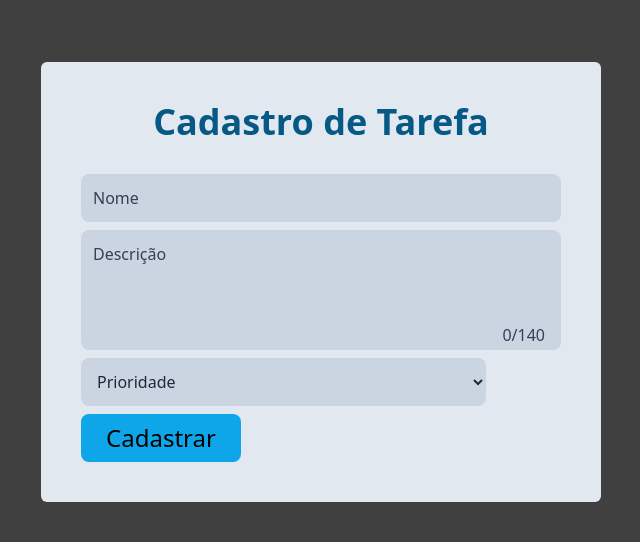
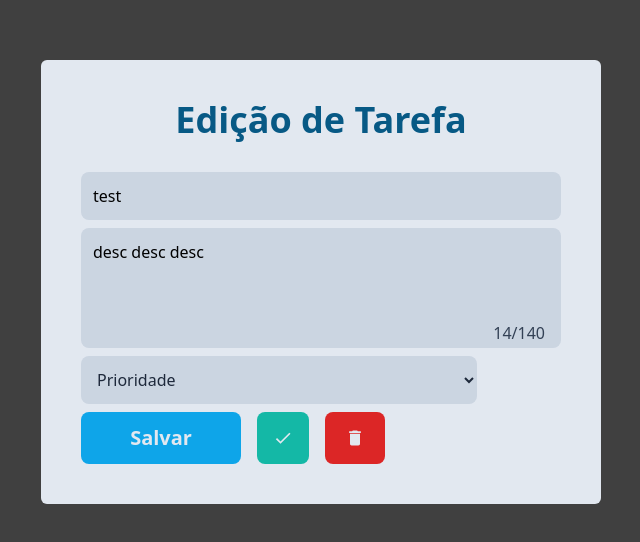
Before and after one commit to jvlp/todo-app, a React (Vite) app in the folder frontend/: page / in a window 1280 px wide. Shown: the part 118-660 px from the top of the page, without its empty margins (319-959 px from the left). Built offline with nearby package versions, Linux system fonts and the light colour scheme.

Commit message:
create edit task page

```diff
--- a/frontend/src/App.jsx
+++ b/frontend/src/App.jsx
@@ -1,8 +1,17 @@
 import CreateTask from "./Pages/CreateTask";
+import EditTask from "./Pages/EditTask";
+const mockTask = {
+  id: 7,
+  name: "test",
+  desc: "desc desc desc",
+  prio: 1,
+};
+
 function App() {
   return (
     <div className="flex min-h-screen items-center justify-center bg-neutral-700">
-      <CreateTask />
+      {/* <CreateTask /> */}
+      <EditTask props={mockTask} />
     </div>
   );
 }
--- /dev/null
+++ b/frontend/src/Pages/EditTask.jsx
@@ -0,0 +1,95 @@
+import axios from "axios";
+import { useEffect, useState } from "react";
+import { MdCheck, MdDelete } from "react-icons/md";
+
+function CreateTask(props) {
+  const [name, setName] = useState("");
+  const [desc, setDesc] = useState("");
+  const [prio, setPrio] = useState(0);
+
+  useEffect(() => {
+    console.log(props);
+    const { name, desc, prio } = props.props;
+    setName(name);
+    setDesc(desc);
+    setPrio(prio);
+  }, []);
+
+  function createTaskRequest(e) {
+    e.preventDefault();
+    const task = {
+      name: name,
+      description: desc,
+      finished: false,
+      priority: prio,
+      member_id: 2,
+    };
+    axios
+      .post("http://127.0.0.1:3000/api/v1/tasks", task)
+      .then(function (response) {
+        console.log(response);
+        setName("");
+        setDesc("");
+      })
+      .catch(function (error) {
+        console.log(error);
+      });
+  }
+
+  return (
+    <form
+      onSubmit={createTaskRequest}
+      className="m-4 flex h-fit flex-col rounded-md bg-slate-200 p-10"
+    >
+      <h1 className="mb-8 self-center text-4xl font-extrabold text-sky-800">
+        Edição de Tarefa
+      </h1>
+      <input
+        type="text"
+        placeholder="Nome"
+        value={name}
+        minLength={5}
+        maxLength={50}
+        onChange={(e) => setName(e.target.value)}
+        className="form-item sm:w-[30rem]"
+      />
+      <textarea
+        rows={4}
+        maxLength={140}
+        placeholder="Descrição"
+        value={desc}
+        onChange={(e) => setDesc(e.target.value)}
+        className="form-item resize-none sm:w-[30rem]"
+      ></textarea>
+      <div className="flex justify-between">
+        <select
+          onChange={(e) => setPrio(e.target.value)}
+          className="form-item w-full text-slate-800 focus:bg-slate-300"
+        >
+          <option value="0">Prioridade</option>
+          <option value="0">Baixa</option>
+          <option value="1">Média</option>
+          <option value="2">Alta</option>
+        </select>
+        <div className="relative top-[-35px] mx-4 text-slate-700">
+          {desc.length}/140
+        </div>
+      </div>
+      <div className="flex">
+        <input
+          type="submit"
+          value="Salvar"
+          className="w-40 rounded-lg bg-sky-500 p-2 text-xl font-bold text-slate-200"
+        />
+        <button className="mx-4 flex items-center justify-center rounded-lg bg-teal-500 p-4 text-xl font-bold text-slate-200">
+          <MdCheck />
+        </button>
+        <button className="flex items-center justify-center rounded-lg bg-red-600 px-5 text-xl font-bold text-slate-200">
+          <MdDelete />
+        </button>
+      </div>
+    </form>
+  );
+}
+
+export default CreateTask;
```
